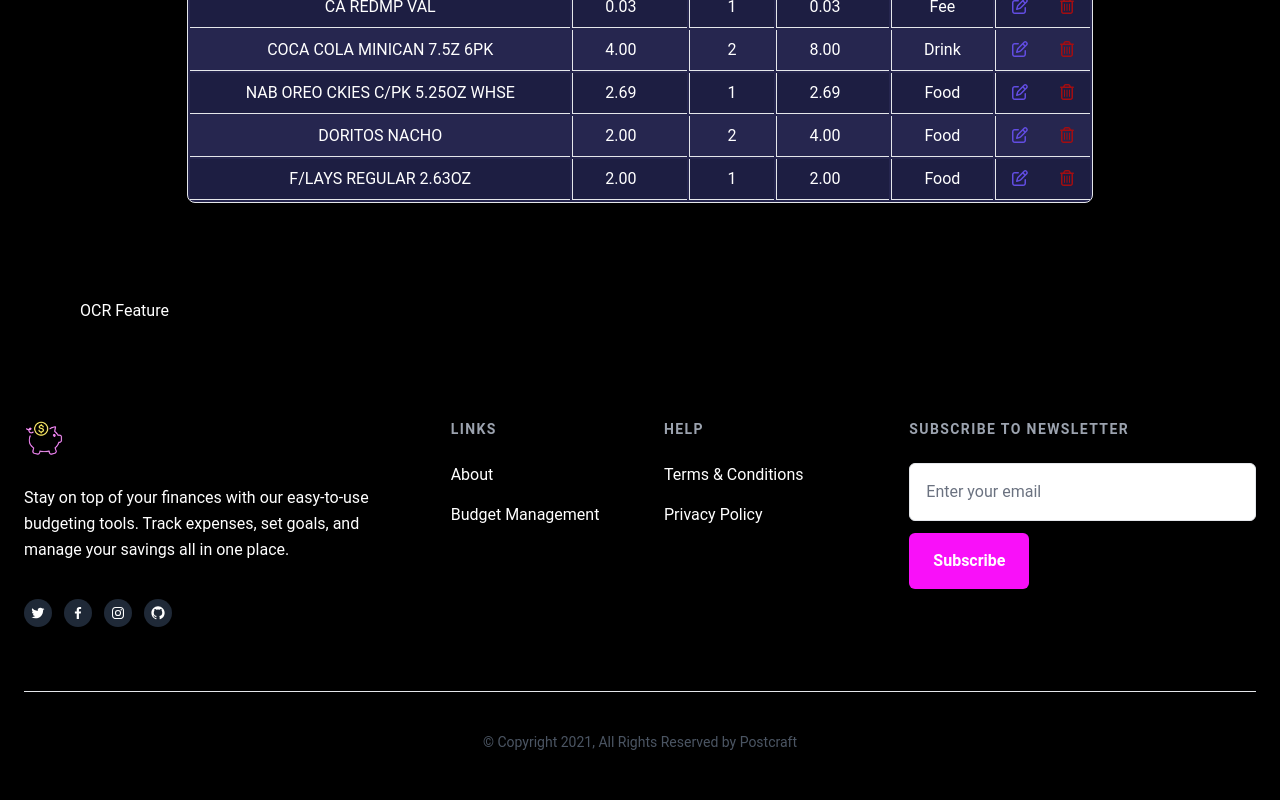
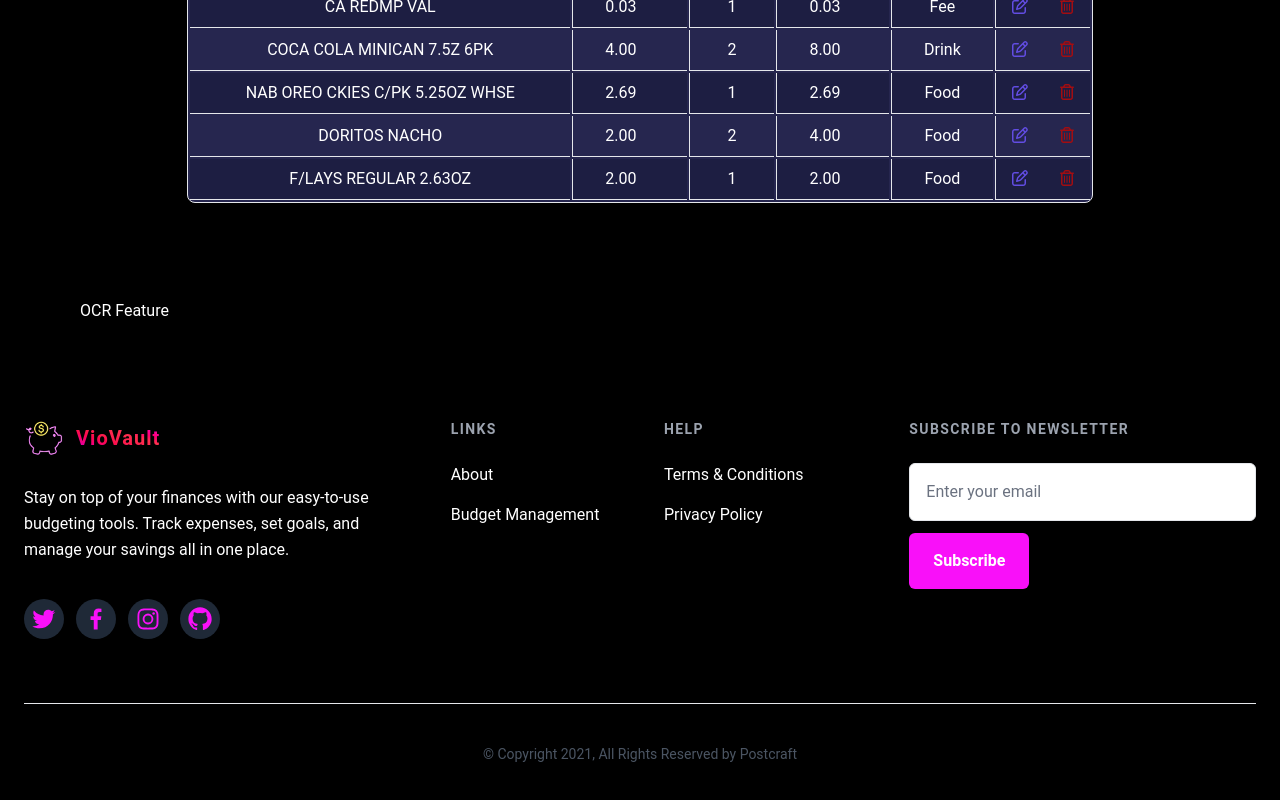
Before and after one commit to Danny2705/budget-application, a React (Create React App) app: page /create in a window 1280 px wide. Shown: the part 1556-2356 px from the top of the page. Built offline with nearby package versions, Linux system fonts and the light colour scheme; no server answers; sample sign-in values are in the browser's storage.

Commit message:
Modify styling i footer

```diff
--- a/src/components/Footer/Footer.jsx
+++ b/src/components/Footer/Footer.jsx
@@ -8,7 +8,12 @@ export default function Footer() {
       <div className='mx-auto sm:px-6 max-w-7xl'>
         <div className='grid grid-cols-2 md:col-span-3 lg:grid-cols-6 gap-y-16 gap-x-12'>
           <div className='col-span-2 md:col-span-3 lg:col-span-2 lg:pr-8'>
-            <img className='w-[40px]' src='./piggy1.png' alt='Logo' />
+            <div className='flex items-center gap-3'>
+              <img className='w-[40px]' src='./piggy1.png' alt='Logo' />
+              <span className='large-h1-span font-semibold tracking-wider text-xl'>
+                VioVault
+              </span>
+            </div>
 
             <p className='text-base leading-relaxed text-white mt-7'>
               Stay on top of your finances with our easy-to-use budgeting tools.
@@ -21,10 +26,10 @@ export default function Footer() {
                 <Link
                   to='/'
                   title=''
-                  className='flex items-center justify-center text-white transition-all duration-200 bg-gray-800 rounded-full w-7 h-7 hover:bg-main-neonPink focus:bg-main-neonPink'
+                  className='flex items-center justify-center text-main-neonPink hover:text-white transition-all duration-200 bg-gray-800 rounded-full w-10 h-10 hover:bg-main-neonPink focus:bg-main-neonPink'
                 >
                   <svg
-                    className='w-4 h-4'
+                    className='w-7 h-7'
                     xmlns='http://www.w3.org/2000/svg'
                     viewBox='0 0 24 24'
                     fill='currentColor'
@@ -38,10 +43,10 @@ export default function Footer() {
                 <Link
                   to='/'
                   title=''
-                  className='flex items-center justify-center text-white transition-all duration-200 bg-gray-800 rounded-full w-7 h-7 hover:bg-main-neonPink focus:bg-main-neonPink'
+                  className='flex items-center justify-center text-main-neonPink hover:text-white transition-all duration-200 bg-gray-800 rounded-full w-10 h-10 hover:bg-main-neonPink focus:bg-main-neonPink'
                 >
                   <svg
-                    className='w-4 h-4'
+                    className='w-7 h-7'
                     xmlns='http://www.w3.org/2000/svg'
                     viewBox='0 0 24 24'
                     fill='currentColor'
@@ -55,10 +60,10 @@ export default function Footer() {
                 <Link
                   to='/'
                   title=''
-                  className='flex items-center justify-center text-white transition-all duration-200 bg-gray-800 rounded-full w-7 h-7 hover:bg-main-neonPink focus:bg-main-neonPink'
+                  className='flex items-center justify-center text-main-neonPink hover:text-white transition-all duration-200 bg-gray-800 rounded-full w-10 h-10 hover:bg-main-neonPink focus:bg-main-neonPink'
                 >
                   <svg
-                    className='w-4 h-4'
+                    className='w-7 h-7'
                     xmlns='http://www.w3.org/2000/svg'
                     viewBox='0 0 24 24'
                     fill='currentColor'
@@ -74,10 +79,10 @@ export default function Footer() {
                 <Link
                   to='/'
                   title=''
-                  className='flex items-center justify-center text-white transition-all duration-200 bg-gray-800 rounded-full w-7 h-7 hover:bg-main-neonPink focus:bg-main-neonPink'
+                  className='flex items-center justify-center text-main-neonPink hover:text-white transition-all duration-200 bg-gray-800 rounded-full w-10 h-10 hover:bg-main-neonPink focus:bg-main-neonPink'
                 >
                   <svg
-                    className='w-4 h-4'
+                    className='w-7 h-7'
                     xmlns='http://www.w3.org/2000/svg'
                     viewBox='0 0 24 24'
                     fill='currentColor'
```
